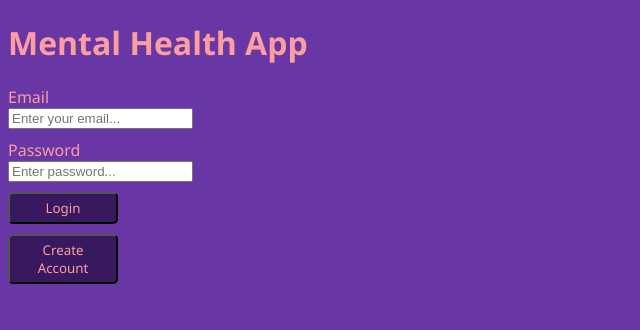
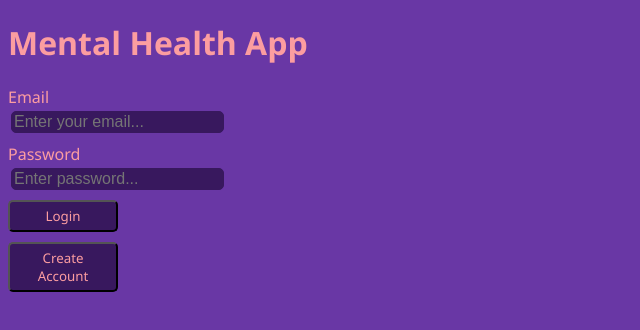
Before and after one commit to connerbenitez/MentalHealth, a React (Vite) app in the folder MentalHealth-main/my-react-app/: page / in a window 1280 px wide. Shown: the top 330 px of the page, without its empty margins (0-640 px from the left). Built offline with nearby package versions, Linux system fonts and the light colour scheme.

Commit message:
Some css for input fields

```diff
--- a/MentalHealth-main/my-react-app/src/App.css
+++ b/MentalHealth-main/my-react-app/src/App.css
@@ -26,3 +26,31 @@ button {
   padding: 5px 7px;
   background-color: #38185e;
 }
+
+/* Style for input boxes */
+input {
+  background-color: #38185e;
+  border: 1px solid #38185e;
+  border-radius: 5px;
+  color: #FC9DA0;
+  font-size: 16px;
+  margin: 3px;
+}
+
+/* Style for input boxes on focus */
+input:focus {
+  background-color: #38185e;
+  border-color: #FC9DA0;
+  outline: none;
+}
+
+/* Prevent background and text color changes on auto-fill */
+input:-webkit-autofill,
+textarea:-webkit-autofill,
+select:-webkit-autofill {
+  background-color: #38185e !important; /* Match your input background color */
+  color: #FC9DA0 !important; /* Match your input text color */
+  border: 1px solid #38185e !important; /* Match your input border color */
+  -webkit-box-shadow: 0 0 0px 1000px #8884d8 inset !important; /* Prevent browser's default background */
+  transition: background-color 5000s ease-in-out 0s; /* Prevent flashing */
+}
--- /dev/null
+++ b/MentalHealth-main/my-react-app/src/components/dailyentry.css
@@ -0,0 +1,25 @@
+/* Style for input boxes */
+.form-input {
+    background-color: #38185e;
+    border: 1px solid #38185e;
+    border-radius: 5px;
+    color: #FC9DA0;
+    font-size: 16px;
+    margin: 3px;
+  }
+
+  /* Style for input boxes on focus */
+  .form-input:focus {
+    background-color: #38185e;
+    border-color: #FC9DA0;
+    outline: none;
+  }
+
+  /* Style for select dropdown */
+  select.form-input {
+    background-color: #38185e;
+    border: 1px solid #38185e;
+    border-radius: 5px;
+    color: #FC9DA0;
+    font-size: 16px;
+  }
--- a/MentalHealth-main/my-react-app/src/components/dailyentry.jsx
+++ b/MentalHealth-main/my-react-app/src/components/dailyentry.jsx
@@ -3,6 +3,7 @@ import ActivityLevelSlider from "./activityslider";
 import CaloricIntakeSlider from "./calorieslider";
 import SleepSlider from "./sleepslider";
 import StressLevelSlider from "./stressslider";
+import "./dailyentry.css";
 
 const DailyEntry = () => {
   // isSubmitted keeps track of first part of daily entry (Date, Mood)
@@ -15,7 +16,7 @@ const DailyEntry = () => {
 
   const [formData, setFormData] = useState({
     date: "",
-    mood: "happy",
+    mood: "neutral"
   });
 
   const [submittedData, setSubmittedData] = useState(null);
--- a/MentalHealth-main/my-react-app/src/pages/Add.jsx
+++ b/MentalHealth-main/my-react-app/src/pages/Add.jsx
@@ -6,10 +6,9 @@ export default function Add() {
     <>
       <div className="Page">
         <NavBar />
-        <h1>Todo: Add an entry</h1>
+        <h1>Add an entry</h1>
         <div className="dailyentry">
           <div className="dailyentry">
-            <h2>Daily Entry</h2>
             <DailyEntry />
           </div>
         </div>
```
